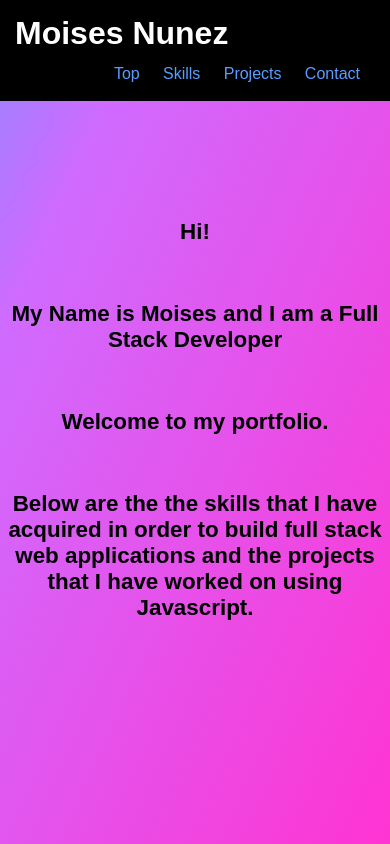
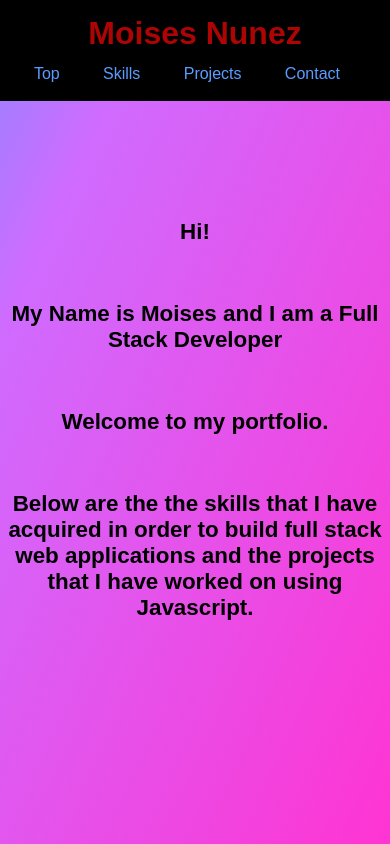
Before and after one commit to Mnun21/Development-Portfolio, a website: page index.html in a window 390 px wide. Shown: the top 844 px of the page. Drawn offline with nearby package versions, Linux system fonts and the light colour scheme.

Commit message:
added media query

```diff
--- a/main.css
+++ b/main.css
@@ -195,3 +195,40 @@ footer {
   from { background-position: 0 0; }
   to   { background-position: 100% 100%; }
 }
+
+/* -------- Media Query --------*/
+
+@media all and (max-width: 480px) {
+
+  nav {
+
+    text-align: center;
+    width: 100%;
+    background-color: #000000;
+    padding: 15px;
+    top: 0;
+    z-index: 1000;
+
+  }
+
+  nav ul {
+    float: center;
+    list-style: none;
+  }
+  nav li {
+
+    padding-right: 35px;
+    padding-top: 10px;
+    font-size: 1rem;
+  }
+
+  nav h1 {
+    text-align: center;
+    color: rgba(202, 5, 5, 0.856);
+    font-size: 2rem;
+    font-family: 'Poppins', sans-serif;
+    position: left;
+    bottom: 1rem;
+    right: 1rem;
+  }
+}
```
